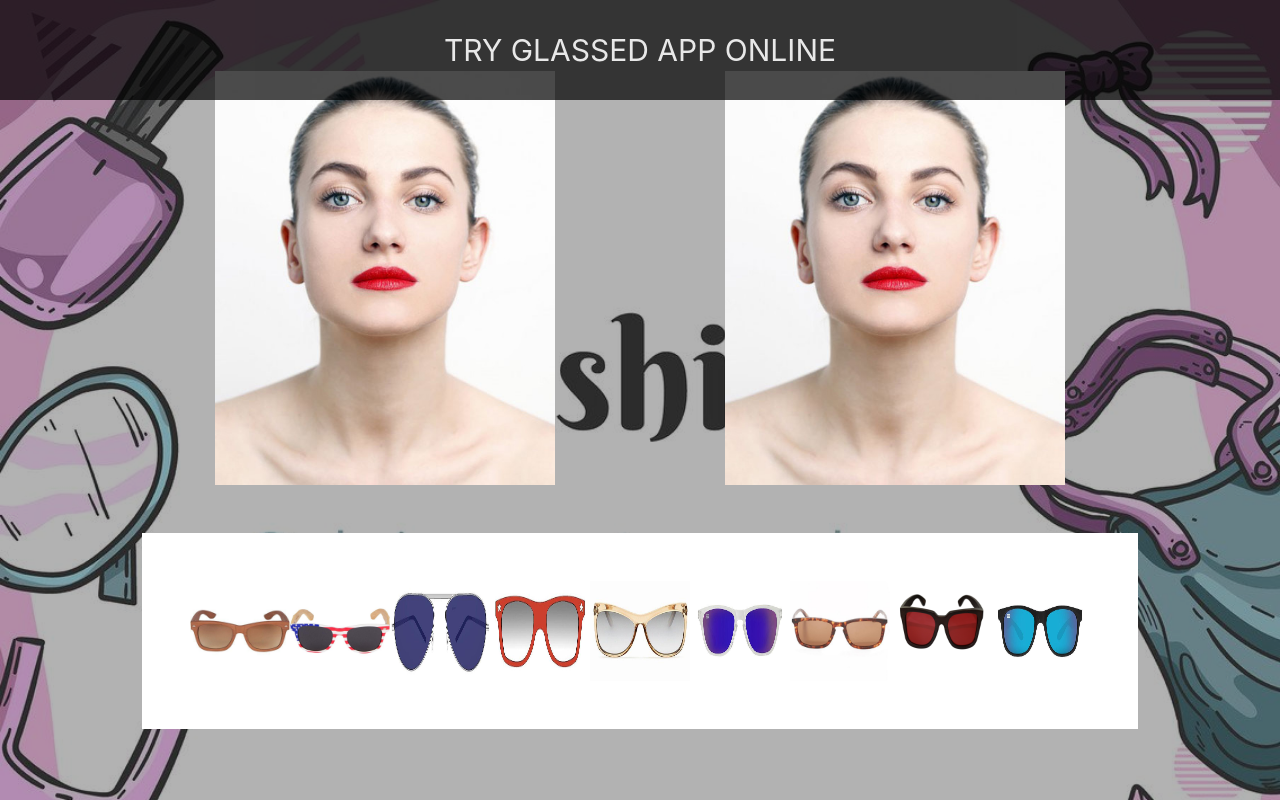
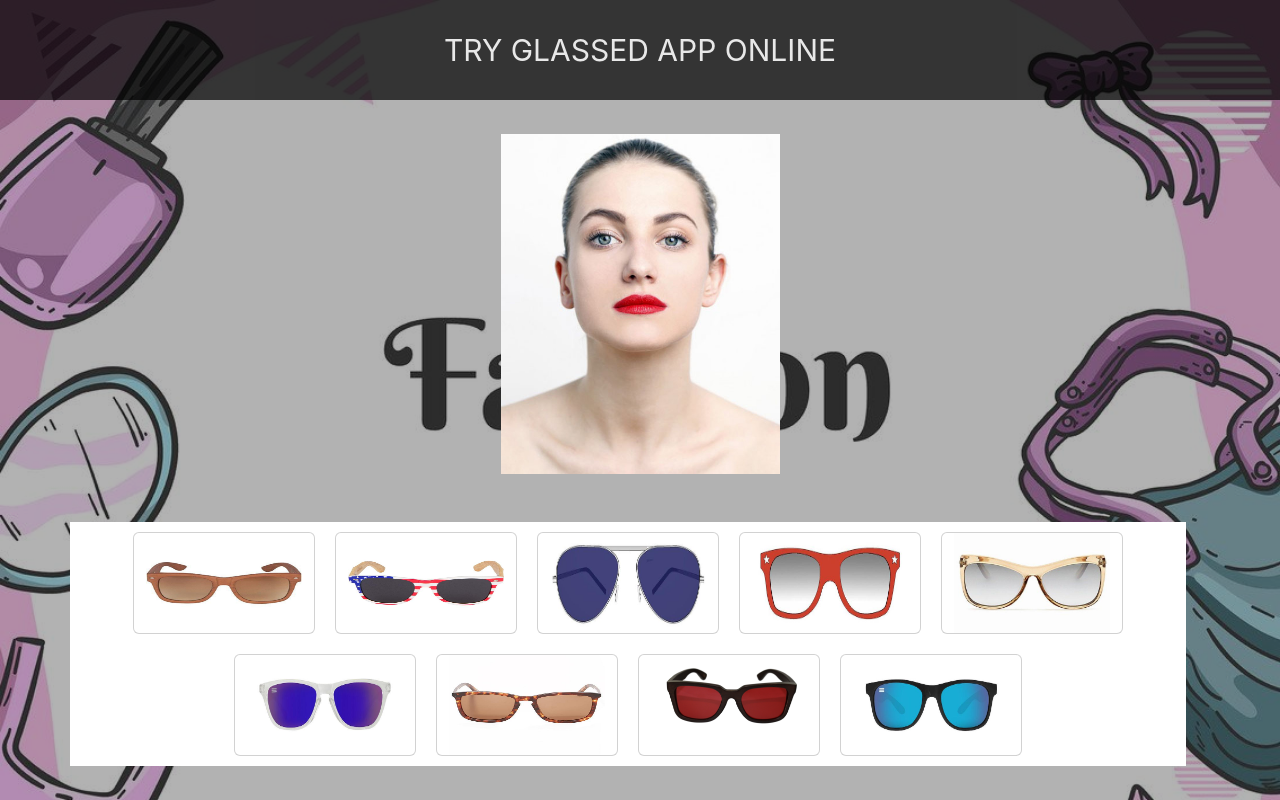
Before and after one commit to Kietngo204/Baitap-React, a React (Create React App) app: page / in a window 1280 px wide. Built offline with nearby package versions, Linux system fonts and the light colour scheme.

Commit message:
complete

```diff
--- a/src/BaitapReactBuoi2/GlassBanner.jsx
+++ b/src/BaitapReactBuoi2/GlassBanner.jsx
@@ -4,8 +4,13 @@ import GlassList from "./GlassList";
 import dataGlasses from "./dataGlasses.json";
 
 export default function GlassBanner() {
-  const [imgGlass, setImgGlass] = useState("");
-  const handleChangeGlass = (code) => {};
+  const [listGlass, setListGlass] = useState({});
+  const [isCheck, setIsCheck] = useState(false);
+  const handleChangeGlass = (glass) => {
+    setListGlass(glass);
+    setIsCheck(true);
+  };
+
   return (
     <div
       style={{
@@ -23,9 +28,20 @@ export default function GlassBanner() {
         }}
         className="z-1 vh-100 vw-100"
       ></div>
-      <div className=" z-2 position-absolute d-flex justify-content-center flex-column ">
-        <Model glasses={dataGlasses} />
-        <GlassList onChangeGlass={handleChangeGlass} />
+      <div
+        className=" z-2 position-absolute d-flex justify-content-center flex-column"
+        style={{ marginTop: "100px" }}
+      >
+        <Model listGlass={listGlass} onCheck={isCheck} />
+        <div
+          className="row container d-flex justify-content-center align-items-center"
+          style={{ backgroundColor: "white" }}
+        >
+          <GlassList
+            onChangeGlass={handleChangeGlass}
+            dataGlasses={dataGlasses}
+          />
+        </div>
       </div>
     </div>
   );
--- a/src/BaitapReactBuoi2/GlassItem.jsx
+++ /dev/null
@@ -1,5 +0,0 @@
-import React from "react";
-
-export default function GlassItem() {
-  return <div>GlassItem</div>;
-}
--- a/src/BaitapReactBuoi2/GlassList.jsx
+++ b/src/BaitapReactBuoi2/GlassList.jsx
@@ -1,17 +1,16 @@
 import React from "react";
 
-export default function GlassList({ onChangeGlass }) {
-  return (
-    <div className="container bg-white p-5">
-      <img src="./glassesImage/g1.jpg" alt="g1" width="100px" height="100px" />
-      <img src="./glassesImage/g2.jpg" alt="g2" width="100px" height="100px" />
-      <img src="./glassesImage/g3.jpg" alt="g3" width="100px" height="100px" />
-      <img src="./glassesImage/g4.jpg" alt="g4" width="100px" height="100px" />
-      <img src="./glassesImage/g5.jpg" alt="g5" width="100px" height="100px" />
-      <img src="./glassesImage/g6.jpg" alt="g6" width="100px" height="100px" />
-      <img src="./glassesImage/g7.jpg" alt="g7" width="100px" height="100px" />
-      <img src="./glassesImage/g8.jpg" alt="g8" width="100px" height="100px" />
-      <img src="./glassesImage/g9.jpg" alt="g9" width="100px" height="100px" />
-    </div>
-  );
+export default function GlassList({ onChangeGlass, dataGlasses }) {
+  return dataGlasses.map((glass) => {
+    return (
+      <div
+        key={glass.id}
+        className="card col-2"
+        style={{ margin: "10px" }}
+        onClick={() => onChangeGlass(glass)}
+      >
+        <img src={glass.img} alt={glass.name} width="100%" height="100px" />
+      </div>
+    );
+  });
 }
--- a/src/BaitapReactBuoi2/Model.jsx
+++ b/src/BaitapReactBuoi2/Model.jsx
@@ -1,14 +1,52 @@
 import React from "react";
 
-export default function Model({ glasses }) {
-  console.log(glasses);
+export default function Model({ listGlass, onCheck }) {
   return (
-    <div className="row text-center mb-5">
-      <div className="col-md-6">
-        <img src="./glassesImage/model.jpg" alt="..." width="70%" />
-      </div>
-      <div className="col-md-6">
-        <img src="./glassesImage/model.jpg" alt="..." width="70%" />
+    <div className="text-center mb-5">
+      <div
+        style={{
+          position: "relative",
+        }}
+      >
+        <img src="./glassesImage/model.jpg" alt="Model" width="25%" />
+        {onCheck ? (
+          <img
+            src={listGlass.url}
+            alt="..."
+            style={{
+              position: "absolute",
+              top: "25%",
+              left: "50%",
+              transform: "translateX(-50%)",
+              opacity: ".8",
+            }}
+            width="12%"
+          />
+        ) : null}
+        {onCheck ? (
+          <div
+            style={{
+              position: "absolute",
+              bottom: "0",
+              left: "50%",
+              transform: "translateX(-50%)",
+              backgroundColor: "orange",
+              width: "25%",
+              padding: "10px 0",
+              opacity: "0.7",
+            }}
+          >
+            <div className="glassName" style={{ color: "blue" }}>
+              {listGlass.name}
+            </div>
+            <div className="glassText" style={{ color: "white" }}>
+              {listGlass.desc}
+            </div>
+            <div className="glassPrice" style={{ color: "red" }}>
+              {listGlass.price}
+            </div>
+          </div>
+        ) : null}
       </div>
     </div>
   );
--- a/src/BaitapReactBuoi2/dataGlasses.json
+++ b/src/BaitapReactBuoi2/dataGlasses.json
@@ -4,6 +4,7 @@
         "price": 30,
         "name": "GUCCI G8850U",
         "url": "./glassesImage/v1.png",
+        "img": "./glassesImage/g1.jpg",
         "desc": "Light pink square lenses define these sunglasses, ending with another of pearl effect tip. "
     },
     {
@@ -11,6 +12,7 @@
         "price": 50,
         "name": "GUCCI G8759H",
         "url": "./glassesImage/v2.png",
+        "img": "./glassesImage/g2.jpg",
         "desc": "Light pink square lenses define these sunglasses, ending with another of pearl effect tip. "
     },
     {
@@ -18,6 +20,7 @@
         "price": 30,
         "name": "DIOR D6700HQ",
         "url": "./glassesImage/v3.png",
+        "img": "./glassesImage/g3.jpg",
         "desc": "Light pink square lenses define these sunglasses, ending with another of pearl effect tip. "
     },
     {
@@ -25,6 +28,7 @@
         "price": 70,
         "name": "DIOR D6005U",
         "url": "./glassesImage/v4.png",
+        "img": "./glassesImage/g4.jpg",
         "desc": "Light pink square lenses define these sunglasses, ending with another of pearl effect tip. "
     },
     {
@@ -32,6 +36,7 @@
         "price": 40,
         "name": "PRADA P8750",
         "url": "./glassesImage/v5.png",
+        "img": "./glassesImage/g5.jpg",
         "desc": "Light pink square lenses define these sunglasses, ending with another of pearl effect tip. "
     },
     {
@@ -39,6 +44,7 @@
         "price": 60,
         "name": "PRADA P9700",
         "url": "./glassesImage/v6.png",
+        "img": "./glassesImage/g6.jpg",
         "desc": "Light pink square lenses define these sunglasses, ending with a{other of pearl effect tip. "
     },
     {
@@ -46,6 +52,7 @@
         "price": 80,
         "name": "FENDI F8750",
         "url": "./glassesImage/v7.png",
+        "img": "./glassesImage/g7.jpg",
         "desc": "Light pink square lenses define these sunglasses, ending with a{other of pearl effect tip. "
     },
     {
@@ -53,6 +60,7 @@
         "price": 100,
         "name": "FENDI F8500",
         "url": "./glassesImage/v8.png",
+        "img": "./glassesImage/g8.jpg",
         "desc": "Light pink square lenses define these sunglasses, ending with a{other of pearl effect tip. "
     },
     {
@@ -60,6 +68,7 @@
         "price": 60,
         "name": "FENDI F4300",
         "url": "./glassesImage/v9.png",
+        "img": "./glassesImage/g9.jpg",
         "desc": "Light pink square lenses define these sunglasses, ending with a{other of pearl effect tip. "
     }
 ]
```
